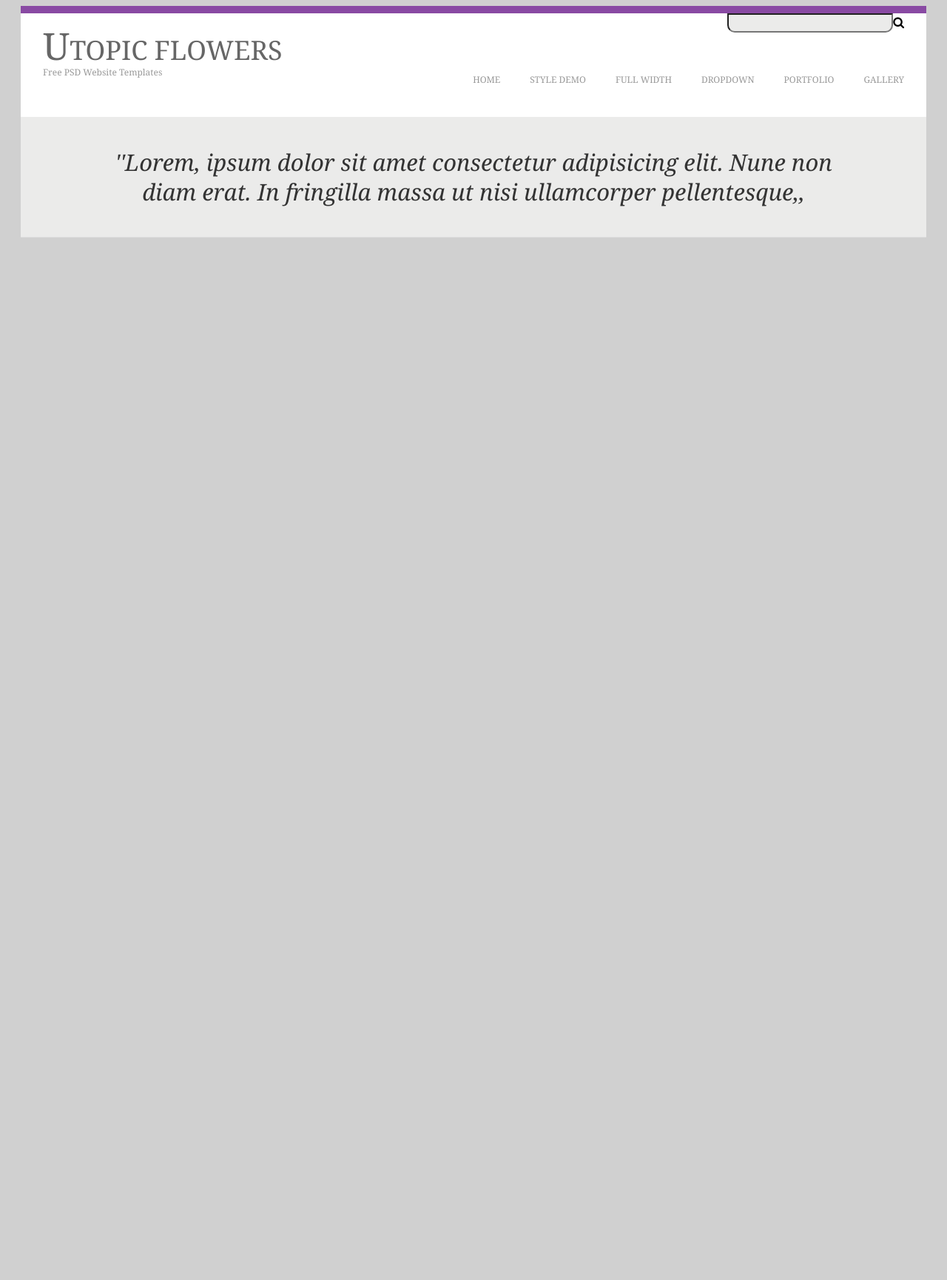
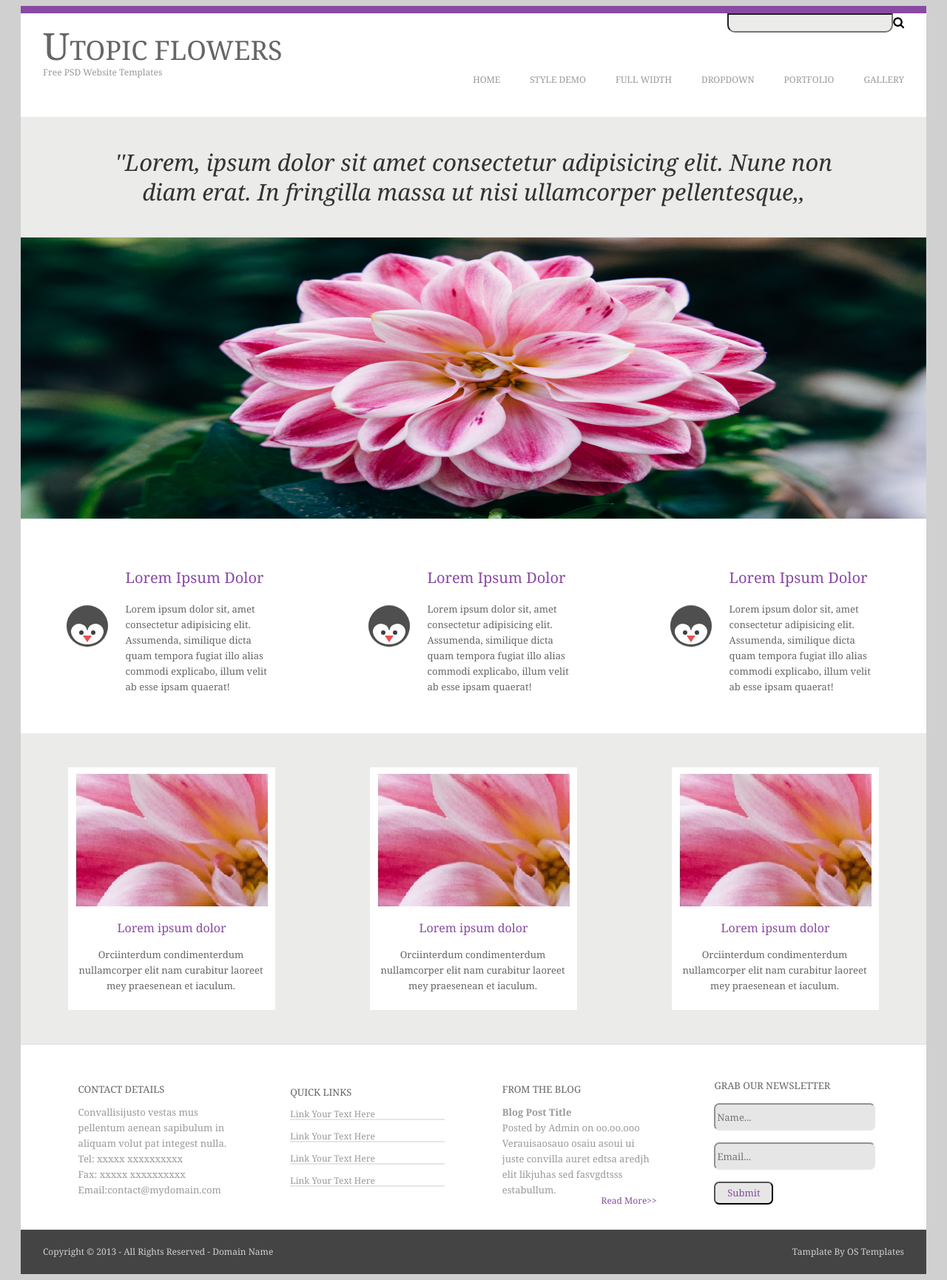
Before and after one commit to TahseenAhmed/Utopic-flower, a PHP site: page / in a window 1280 px wide. Shown: the whole page at 74% size. Before the commit the page ends 321 px from the top, so only its background shows below. Run offline with PHP 8.4, Linux system fonts and the light colour scheme.

Commit message:
Final Touch

```diff
--- a/index.html
+++ b/index.html
@@ -9,7 +9,10 @@
 </head>
 <body>
     <div>
+
+<!-- Purple Line -->
         <div class="purpline"></div>
+<!-- Top Header-->
         <div class="test">
             <div class="flx">
                 <div><input class="srchbar" type="text"><span class="fa fa-search"></span></div>
@@ -29,10 +32,99 @@
                 </ul>
             </div>
        </div>
+<!-- Section Quotes -->
        <div class="sec">
            <blockquote class="quotes">''Lorem, ipsum dolor sit amet consectetur adipisicing elit. Nune non diam erat. In fringilla massa ut nisi ullamcorper pellentesque,,</blockquote>
        </div>
        <div class="gryline"></div>
+<!-- Section Slider -->
+       <div class="slider">
+            <img src="images/pic1.jpg" alt="">
+      </div>
+<!-- Section Para -->
+      <div class="secdis">
+          <div class="secdiss">
+              <div>
+                  <img class="icon" src="images/icon.svg" alt="">
+              </div>
+              <div>
+              <p class="sectitle">Lorem Ipsum Dolor</p>
+              <p class="secp">Lorem ipsum dolor sit, amet consectetur adipisicing elit. Assumenda, similique dicta quam tempora fugiat illo alias commodi explicabo, illum velit ab esse ipsam quaerat!</p>
+            </div>
+          </div>
+          <div class="secdiss">
+            <div>
+                <img src="images/icon.svg" alt="">
+            </div>
+            <div>
+            <p class="sectitle">Lorem Ipsum Dolor</p>
+            <p class="secp">Lorem ipsum dolor sit, amet consectetur adipisicing elit. Assumenda, similique dicta quam tempora fugiat illo alias commodi explicabo, illum velit ab esse ipsam quaerat!</p>
+          </div>
+        </div>
+        <div class="secdiss">
+            <div>
+                <img src="images/icon.svg" alt="">
+            </div>
+            <div>
+            <p class="sectitle">Lorem Ipsum Dolor</p>
+            <p class="secp">Lorem ipsum dolor sit, amet consectetur adipisicing elit. Assumenda, similique dicta quam tempora fugiat illo alias commodi explicabo, illum velit ab esse ipsam quaerat!</p>
+          </div>
+        </div>
+      </div>
+<!-- Section Card -->
+      <div class="seccard">
+          <div class="cards">
+              <img class="cardimage" src="images/thmb.jpg" alt="">
+              <p class="cardtitle">Lorem ipsum dolor</p>
+              <p class="cardp">Orciinterdum condimenterdum nullamcorper elit nam curabitur laoreet mey praesenean et iaculum.</p>
+          </div>
+          <div class="cards">
+            <img class="cardimage" src="images/thmb.jpg" alt="">
+            <p class="cardtitle">Lorem ipsum dolor</p>
+            <p class="cardp">Orciinterdum condimenterdum nullamcorper elit nam curabitur laoreet mey praesenean et iaculum.</p>
+          </div>
+          <div class="cards">
+            <img class="cardimage" src="images/thmb.jpg" alt="">
+            <p class="cardtitle">Lorem ipsum dolor</p>
+            <p class="cardp">Orciinterdum condimenterdum nullamcorper elit nam curabitur laoreet mey praesenean et iaculum.</p>
+          </div>
+        </div>
+
+<!-- Footer -->
+        <div class="footerline"></div>
+        <div class="footer">
+            <div class="contact">
+                <p class="contitle">CONTACT DETAILS</p>
+                <p class="conp">Convallisijusto vestas mus pellentum aenean sapibulum in aliquam volut pat integest nulla. <br>
+                Tel: xxxxx xxxxxxxxxx <br>
+                Fax: xxxxx xxxxxxxxxx <br>
+                Email:contact@mydomain.com</p>
+            </div>
+            <div class="quicklinks">
+                <p class="contitle">QUICK LINKS</p>
+                <p><a class="lnks" href="">Link Your Text Here</a></p>
+                <p><a class="lnks" href="">Link Your Text Here</a></p>
+                <p><a class="lnks" href="">Link Your Text Here</a></p>
+                <p><a class="lnks" href="">Link Your Text Here</a></p>
+            </div>
+            <div class="blog">
+                <p class="contitle">FROM THE BLOG</p>
+                <p class="conp"><b>Blog Post Title</b> <br>
+                    Posted by Admin on oo.oo.ooo Verauisaosauo osaiu asoui ui juste convilla auret edtsa aredjh elit likjuhas sed fasvgdtsss estabullum.</p>
+                    <a class="readmore" href="">Read More>></a>
+            </div>
+            <div class="newsletter">
+                <p class="contitle">GRAB OUR NEWSLETTER</p>
+                <p><input class="newsltt" type="text" placeholder="Name..." name="" id=""></p>
+                <p><input class="newsltt" type="text" placeholder="Email..." name="" id=""></p>
+                <input class="newsubmit" type="button" value="Submit">
+            </div>
+        </div>
+<!-- Section Copyrights -->
+        <div class="copyrights">
+            <p class="copytext">Copyright &copy 2013 - All Rights Reserved - Domain Name</p>
+            <p class="copytext">Tamplate By OS Templates</p>
+        </div>
     </div>
 </body>
 </html>
--- a/style.css
+++ b/style.css
@@ -88,3 +88,176 @@ a {
     display: flex;
     height: 1px;
 }
+.slider {
+    height: 380px;
+    width: auto;
+    overflow-x: auto;
+}
+.slide {
+    width: auto;
+    flex-shrink: 10;
+    height: 380px;
+}
+img{
+    height: 100%;
+    width: 100%;
+}
+
+.icon{
+
+}
+
+.secdis{
+    display: flex;
+    justify-content: space-around;
+    height: 290px;
+    background-color: #ffffff;
+    align-items: center;
+
+}
+.secdiss{
+    display: flex;
+    justify-content: space-evenly;
+}
+
+.sectitle{
+    font-size: 20px;
+    line-height: 24px;
+    color: #894aa3;
+    font-family: "Georgia";
+    padding-left: 20px;
+}
+.secp{
+    width: 209px;
+    height: 117px;
+    font-size: 13px;
+    line-height: 21px;
+    color: #666666;
+    font-family: "Georgia";
+    padding-left: 20px;
+}
+
+.seccard{
+    display: flex;
+    justify-content: space-around;
+    height: 420px;
+    background-color: #ebebea;
+    align-items: center;
+}
+
+.cards{
+    width: 280px;
+    height: 320px;
+    background-color: #ffffff;
+    text-align: center;
+    padding-top: 8px;
+}
+.cardimage{
+    height: 180px;
+    width: 260px;
+}
+
+.cardp{
+    width: 250px;
+    height: 57px;
+    font-size: 13px;
+    line-height: 21px;
+    color: #666666;
+    font-family: "Georgia";
+    text-align: center;
+    padding-left: 14px;
+}
+.cardtitle{
+    font-size: 16px;
+    line-height: 19px;
+    color: #894aa3;
+    font-family: "Georgia";
+}
+.footerline{
+    height: 1px;
+    background-color: #e1e1e1;
+}
+.footer{
+    align-items: center;
+    display: flex;
+    justify-content: space-evenly;
+    height: 250px;
+    background-color: #ffffff;
+}
+.contitle{
+    width: 209px;
+    font-size: 13px;
+    line-height: 16px;
+    color: #666666;
+    font-family: "Georgia";
+}
+.conp{
+    width: 209px;
+    height: 117px;
+    font-size: 13px;
+    line-height: 21px;
+    color: #999999;
+    font-family: "Georgia";
+}
+.contact{
+    width: 209px;
+}
+.quicklinks{
+    width: 209px;
+}
+.blog{
+    width: 209px;
+}
+.newsletter{
+    width: 209px;
+}
+.lnks{
+  border-bottom: #333333;
+  padding-right: 20px;
+  padding-inline-start: 0px;
+  border-bottom: 2px solid #e6e6e6;
+}
+.readmore{
+    font-size: 12px;
+    line-height: 0px;
+    color: #874ca0;
+    font-family: "Georgia";
+    text-align: right;
+}
+.newsltt{
+    border-color:#e6e6e6 ;
+    font-size: 13px;
+    line-height: 21px;
+    color: #999999;
+    font-family: "Georgia";
+    width: 210px;
+    height: 31px;
+    border-radius: 7px;
+    background-color: #e6e6e6;
+}
+.newsubmit{
+    font-size: 13px;
+    line-height: 21px;
+    color: #874ca0;
+    font-family: "Georgia";
+    width: 80px;
+    height: 31px;
+    border-radius: 7px;
+    background-color: #e6e6e6;
+}
+
+.copyrights{
+    display: flex;
+    align-items: center;
+    justify-content: space-between;
+    height: 60px;
+    background-color: #444444;
+    padding-right: 30px;
+    padding-left: 30px;
+}
+.copytext{
+    font-size: 12px;
+    line-height: 14px;
+    color: #d0d0d0;
+    font-family: "Georgia";
+}
```
Also changed, not shown: images/icon.svg (added), images/lambo.png (added), images/mclaren.png (added), images/nissan.png (added), images/pic1.jpg (added), images/thmb.jpg (added).
